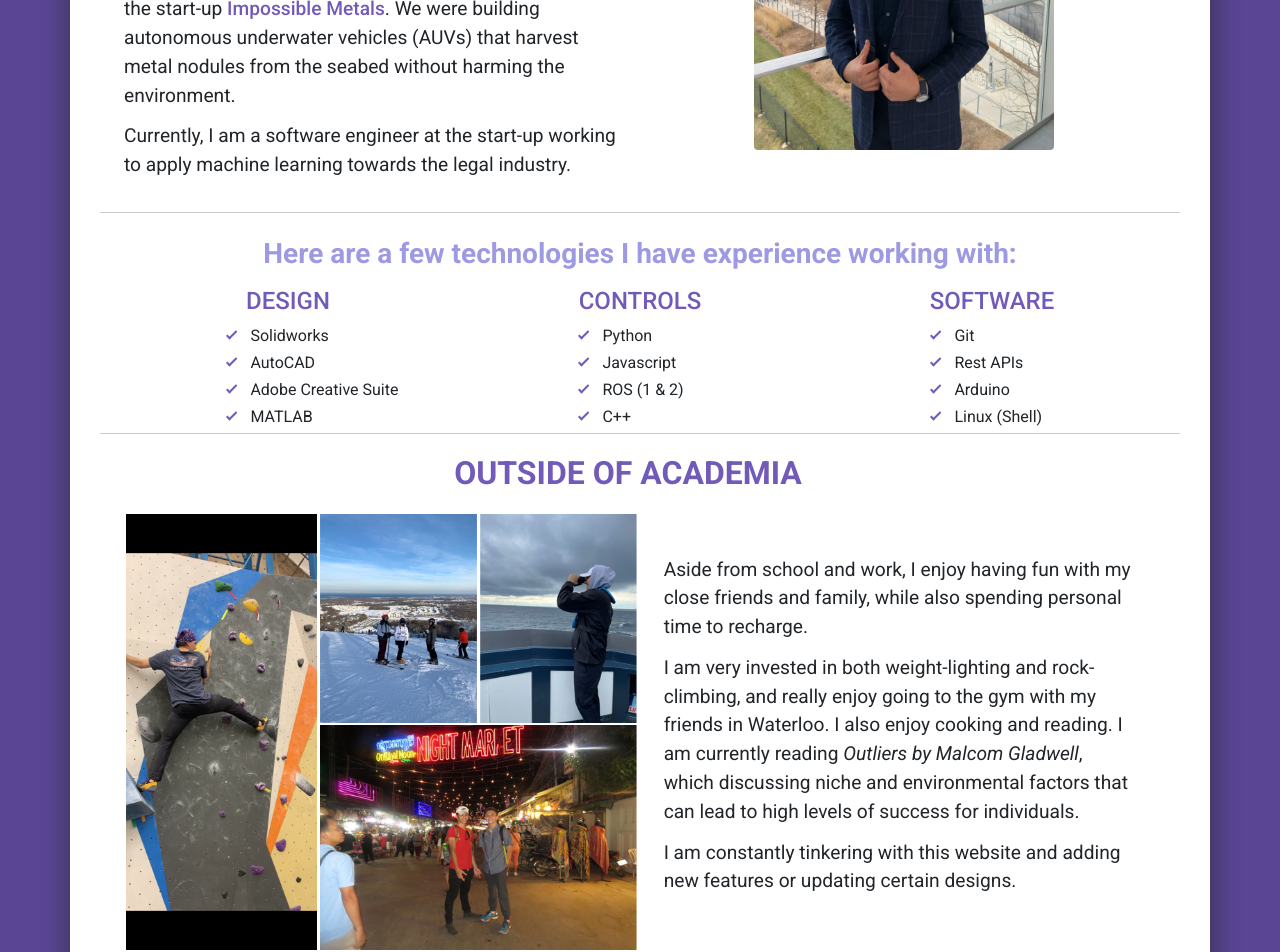
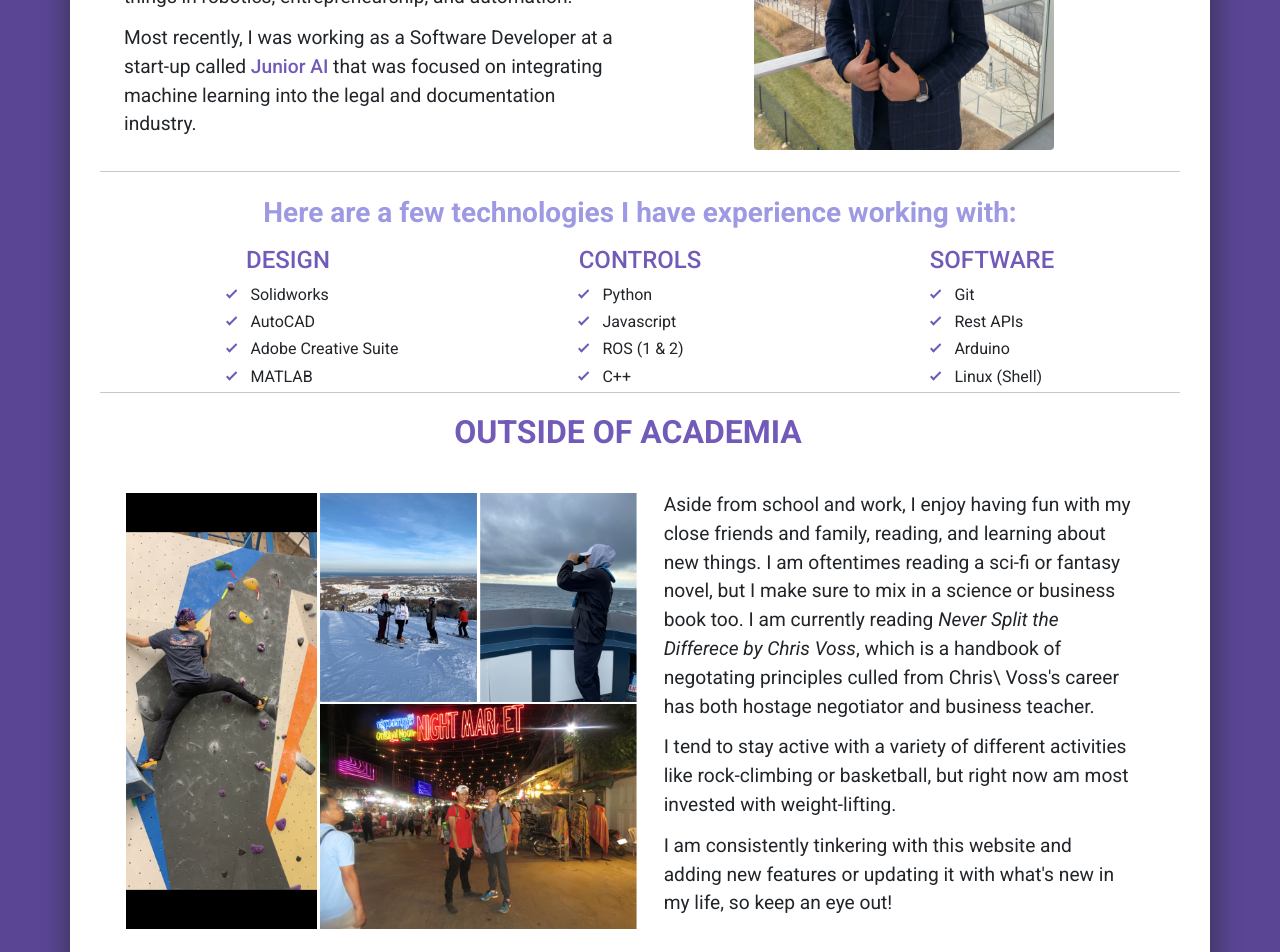
Before and after one commit to adamiantorno/Web-Portfolio, a React (Create React App) app: page / in a window 1280 px wide. Shown: the part 1320-2272 px from the top of the page. Built offline with nearby package versions, Linux system fonts and the light colour scheme.

Commit message:
Updated About Me Section

```diff
--- a/src/pages/about/About.jsx
+++ b/src/pages/about/About.jsx
@@ -19,14 +19,14 @@ export default function About() {
     const skillsetProg = ['Python', 'Javascript', 'ROS (1 & 2)', 'C++'];
     const skillsetOther = ['Git', 'Rest APIs', 'Arduino', 'Linux (Shell)'];
 
-    const metalsLink = (
+    const JuniorAILink = (
         <a
-            href="https://impossiblemetals.com/"
+            href="https://www.getjuniorai.com"
             target="_blank"
             rel="noreferrer noopener"
             className="inline-link"
         >
-            Impossible Metals
+            Junior AI
         </a>
     );
 
@@ -46,21 +46,17 @@ export default function About() {
                                 <span>&#128075;</span>
                             </p>
                             <p>
-                                I'm a fourth-year student studying mechanical engineering at the
+                                I'm a recently graduated mechanical engineering student from
                                 University of Waterloo, Canada. I am a self-taught programmer with
                                 a passion for learning and expanding my skillset. My goal is to
                                 build sustainable and applicable products that push the limits of
-                                technology and design.
+                                technology and design. At the moment I am most interested learning
+                                and building things in robotics, entrepreneurship, and automation.
                             </p>
                             <p>
-                                This past winter, I was working as a Robotics Developer at the
-                                start-up {metalsLink}. We were building autonomous underwater
-                                vehicles (AUVs) that harvest metal nodules from the seabed without
-                                harming the environment.
-                            </p>
-                            <p>
-                                Currently, I am a software engineer at the start-up working to
-                                apply machine learning towards the legal industry.
+                                Most recently, I was working as a Software Developer at a start-up
+                                called {JuniorAILink} that was focused on integrating machine learning
+                                into the legal and documentation industry.
                             </p>
                         </Col>
                         <Col>
@@ -121,20 +117,22 @@ export default function About() {
                             <Col className="about-text">
                                 <p>
                                     Aside from school and work, I enjoy having fun with my close
-                                    friends and family, while also spending personal time to
-                                    recharge.
+                                    friends and family, reading, and learning about new things.
+                                    I am oftentimes reading a sci-fi or fantasy novel, but I make
+                                    sure to mix in a science or business book too. I am currently
+                                    reading{' '}<span className="italics">Never Split the Differece by Chris Voss</span>,
+                                    which is a handbook of negotating principles culled from Chris\
+                                    Voss's career has both hostage negotiator and business teacher.
                                 </p>
                                 <p>
-                                    I am very invested in both weight-lighting and rock-climbing,
-                                    and really enjoy going to the gym with my friends in Waterloo. I
-                                    also enjoy cooking and reading. I am currently reading{' '}
-                                    <span className="italics">Outliers by Malcom Gladwell</span>,
-                                    which discussing niche and environmental factors that can lead
-                                    to high levels of success for individuals.
+                                    I tend to stay active with a variety of different activities
+                                    like rock-climbing or basketball, but right now am most invested
+                                    with weight-lifting.
+
                                 </p>
                                 <p>
-                                    I am constantly tinkering with this website and adding new
-                                    features or updating certain designs.
+                                    I am consistently tinkering with this website and adding new
+                                    features or updating it with what's new in my life, so keep an eye out!
                                 </p>
                             </Col>
                         </Row>
--- a/src/pages/about/about.scss
+++ b/src/pages/about/about.scss
@@ -1,5 +1,11 @@
+// Software Developed by Adam Iantorno for Portfolio Website 2024
+
 @import "../../scss/variables";
 @import "../../scss/styles";
+
+// .splitter {
+//   margin: 10px !important;
+// }
 
 .about {
     &-text {
```
Also changed, not shown: src/pages/about/oldAbout.js (deleted, +0 -118 lines).
